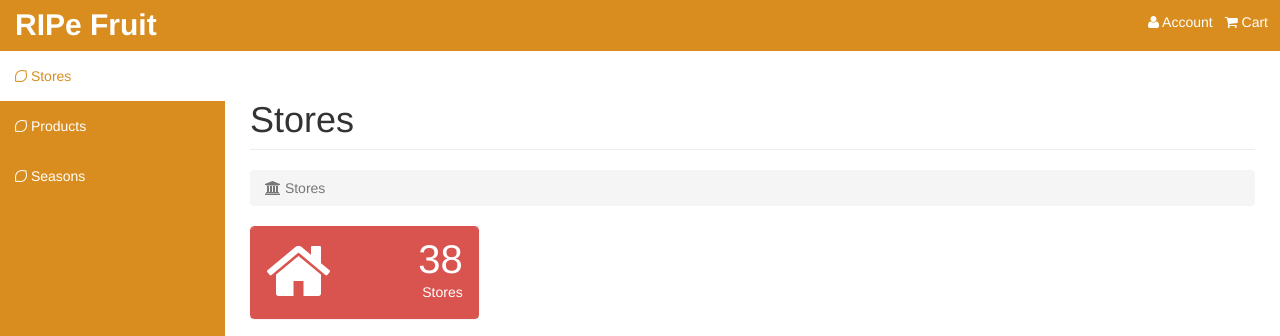
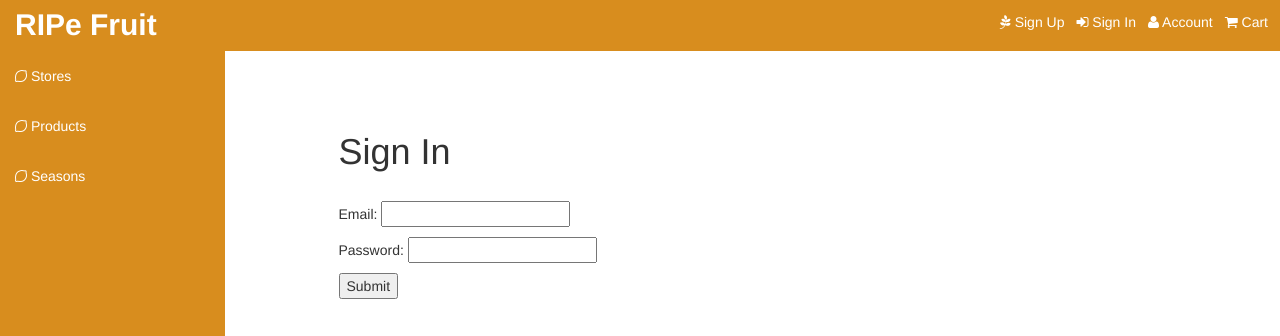
Before and after one commit to sophabulous/CSC309FinalProject, a website: page public/index.html at #!/signin in a window 1280 px wide. Shown: the top 336 px of the page. Drawn offline with nearby package versions, Linux system fonts and the light colour scheme; some packages are replaced by stand-ins of ours; a script that the page names is missing.

Commit message:
added signin and sign up pages

```diff
--- a/public/assets/css/ripe.css
+++ b/public/assets/css/ripe.css
@@ -100,6 +100,14 @@ li.message-footer {
 
 ul.alert-dropdown {
     width: 200px;
+}
+
+.navbar-fixed-top a{
+    color: #ffffff;
+}
+
+.navbar-fixed-top a:hover{
+    color: #ffffff;
 }
 
 /* Side Navigation */
@@ -475,3 +483,8 @@ ul.alert-dropdown {
    left: 0;
    color: gold;
 }
+
+.sign_up{
+    padding-top: 5%;
+    padding-left: 10%;
+}
--- a/public/assets/js/main.js
+++ b/public/assets/js/main.js
@@ -10,6 +10,8 @@ angular.module('cv-noc', ['ui.router','hSweetAlert'])
     .state('store-detail', {url: '/store-detail',templateUrl: 'partials/store-detail.html', controller: 'storeDetailCtrl'})
     .state('product-detail', {url: '/product-detail',templateUrl: 'partials/product-detail.html', controller: 'productDetailCtrl'})
     .state('seasons', {url: '/seasons', templateUrl: 'partials/seasons.html', controller: ''})
+    .state('signup', {url: '/signup', templateUrl: 'partials/signup.html', controller: ''})
+    .state('signin', {url: '/signin', templateUrl: 'partials/signin.html', controller: ''})
     ;
 
     $urlRouterProvider.otherwise('/stores');
--- a/public/js/main.js
+++ b/public/js/main.js
@@ -10,6 +10,8 @@ angular.module('cv-noc', ['ui.router','hSweetAlert'])
     .state('store-detail', {url: '/store-detail',templateUrl: 'partials/store-detail.html', controller: 'storeDetailCtrl'})
     .state('product-detail', {url: '/product-detail',templateUrl: 'partials/product-detail.html', controller: 'productDetailCtrl'})
     .state('seasons', {url: '/seasons', templateUrl: 'partials/seasons.html', controller: ''})
+    .state('signup', {url: '/signup', templateUrl: 'partials/signup.html', controller: ''})
+    .state('signin', {url: '/signin', templateUrl: 'partials/signin.html', controller: ''})
     ;
 
     $urlRouterProvider.otherwise('/stores');
--- /dev/null
+++ b/public/partials/signin.html
@@ -0,0 +1,20 @@
+<div id="wrapper">
+
+        <div id="page-wrapper">
+
+            <div class="container-fluid sign_up">
+                <h1>Sign In</h1>
+                <br/>
+                <form>
+                    <p>Email: <input type="email" name="email"></p>
+                    <p>Password: <input type="password" name="psw"></p>
+                    <input type="submit" value="Submit">
+                </form>
+            </div>
+            <!-- /.container-fluid -->
+
+        </div>
+        <!-- /#page-wrapper -->
+
+</div>
+<!-- /#wrapper -->
--- a/public/templates/header.html
+++ b/public/templates/header.html
@@ -5,6 +5,8 @@
             </div>
             <span style="color:white;color: white;padding-top: 12px;margin-right: 12px;" class="pull-right"><i class="fa fa-shopping-cart"></i> Cart</span>
             <span style="color:white;color: white;padding-top: 12px;margin-right: 12px;" class="pull-right"><i class="fa fa-user"></i> Account</span>
+            <span ui-sref-active="active" style="color:white;color: white;padding-top: 12px;margin-right: 12px; " class="pull-right"><a ui-sref="signin"><i class="fa fa-sign-in" aria-hidden="true"></i> Sign In</a></span>
+            <span style="color:white;color: white;padding-top: 12px;margin-right: 12px;" class="pull-right"><a ui-sref="signup"><i class="fa fa-pagelines" aria-hidden="true"></i> Sign Up</a></span>
             <div class="collapse navbar-collapse navbar-ex1-collapse">
                 <ul class="nav navbar-nav side-nav">
                     <li ui-sref-active="active">
```
Also changed, not shown: public/partials/signup.html (added, +24 -0 lines).
